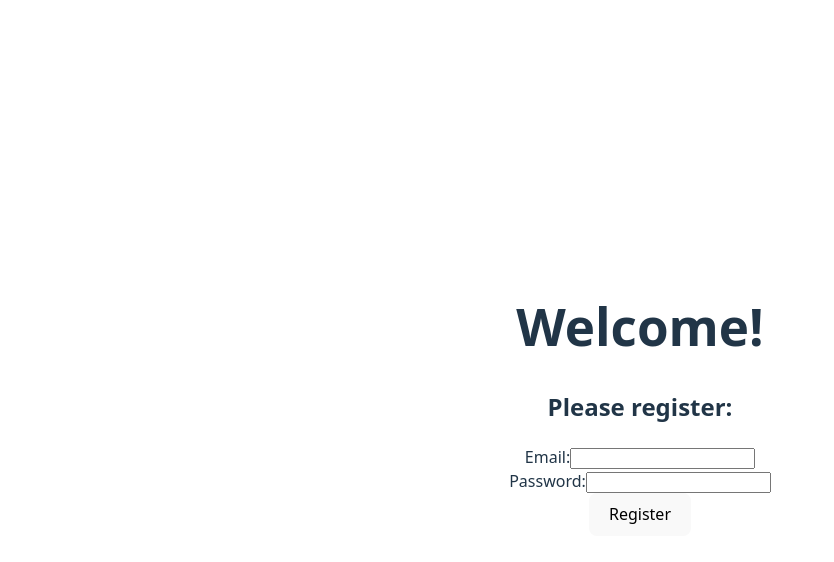
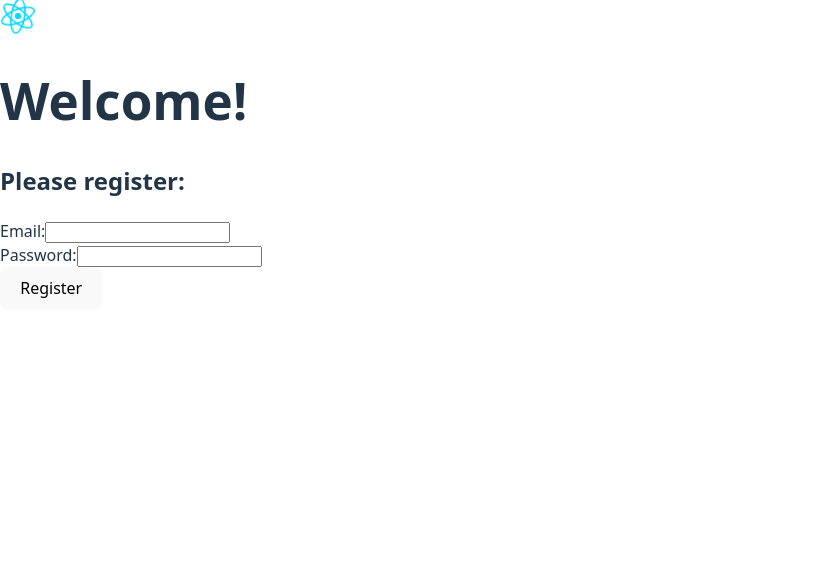
Before and after one commit to mshchygol/react-redux-ts-test, a React (Vite) app: page /register in a window 1280 px wide. Shown: the top 562 px of the page, without its empty margins (0-834 px from the left). Built offline with nearby package versions, Linux system fonts and the light colour scheme.

Commit message:
added header

```diff
--- a/package.json
+++ b/package.json
@@ -11,6 +11,7 @@
   },
   "dependencies": {
     "@reduxjs/toolkit": "^2.8.2",
+    "lucide-react": "^0.542.0",
     "react": "^19.1.1",
     "react-dom": "^19.1.1",
     "react-redux": "^9.2.0",
--- /dev/null
+++ b/src/components/Header.css
@@ -0,0 +1,25 @@
+header {
+    position: sticky;
+    top: 0;
+    display: flex;
+    justify-content: space-between;
+    padding: 20px;
+    border-bottom: 1px solid gray;
+    background-color: white;
+    box-shadow: 0 0 6px 3px rgba(0, 0, 0, 0.3);
+}
+
+.logo {
+    height: 2em;
+    padding: 0;
+}
+
+.logout-icon {
+    cursor: pointer;
+    margin-left: 20px;
+    transition: all .2s ease;
+}
+
+.logout-icon:hover {
+    color: aqua;
+}
--- /dev/null
+++ b/src/components/Header.tsx
@@ -0,0 +1,27 @@
+import { LogOut, User } from 'lucide-react';
+import reactLogo from '../assets/react.svg'
+import './Header.css'
+import { useNavigate } from 'react-router';
+
+function Header() {
+    const navigate = useNavigate()
+
+    function logoutUser() {
+        localStorage.removeItem('user')
+        navigate('/register')
+    }
+
+    return (
+        <header>
+            <div>
+                <img src={reactLogo} className="logo react" alt="React logo" />
+            </div>
+            <div>
+                <User size={30}></User>
+                <LogOut size={30} onClick={logoutUser} className='logout-icon'></LogOut>
+            </div>
+        </header>
+    )
+}
+
+export default Header;
--- a/src/index.css
+++ b/src/index.css
@@ -25,10 +25,6 @@ a:hover {
 
 body {
     margin: 0;
-    display: flex;
-    place-items: center;
-    min-width: 320px;
-    min-height: 100vh;
 }
 
 h1 {
@@ -57,6 +53,22 @@ button:focus-visible {
     outline: 4px auto -webkit-focus-ring-color;
 }
 
+@keyframes logo-spin {
+    from {
+        transform: rotate(0deg);
+    }
+
+    to {
+        transform: rotate(360deg);
+    }
+}
+
+@media (prefers-reduced-motion: no-preference) {
+    .logo {
+        animation: logo-spin infinite 20s linear;
+    }
+}
+
 @media (prefers-color-scheme: light) {
     :root {
         color: #213547;
--- a/src/pages/Main.css
+++ b/src/pages/Main.css
@@ -1,37 +1,3 @@
-#root {
-    max-width: 1280px;
-    margin: 0 auto;
-    padding: 2rem;
-    text-align: center;
-}
-
-.logo {
-    height: 6em;
-    padding: 1.5em;
-    will-change: filter;
-    transition: filter 300ms;
-}
-
-.logo.react:hover {
-    filter: drop-shadow(0 0 2em #61dafbaa);
-}
-
-@keyframes logo-spin {
-    from {
-        transform: rotate(0deg);
-    }
-
-    to {
-        transform: rotate(360deg);
-    }
-}
-
-@media (prefers-reduced-motion: no-preference) {
-    .logo {
-        animation: logo-spin infinite 20s linear;
-    }
-}
-
 .card {
     padding: 2em;
 }
--- a/src/pages/Main.tsx
+++ b/src/pages/Main.tsx
@@ -1,29 +1,11 @@
-import { useState } from 'react'
-import reactLogo from '../assets/react.svg'
+import Header from '../components/Header'
 import './Main.css'
 
 function Main() {
-    const [count, setCount] = useState(0)
 
     return (
         <>
-            <div>
-                <a href="https://react.dev" target="_blank">
-                    <img src={reactLogo} className="logo react" alt="React logo" />
-                </a>
-            </div>
-            <h1>Vite + React</h1>
-            <div className="card">
-                <button onClick={() => setCount((count) => count + 1)}>
-                    count is {count}
-                </button>
-                <p>
-                    Edit <code>src/App.tsx</code> and save to test HMR
-                </p>
-            </div>
-            <p className="read-the-docs">
-                Click on the Vite and React logos to learn more
-            </p>
+            <Header></Header>
         </>
     )
 }
--- /dev/null
+++ b/src/pages/Registration.css
@@ -0,0 +1,10 @@
+.logo {
+    height: 6em;
+    padding: 1.5em;
+    will-change: filter;
+    transition: filter 300ms;
+}
+
+.logo.react:hover {
+    filter: drop-shadow(0 0 2em #61dafbaa);
+}
--- a/src/pages/Registration.tsx
+++ b/src/pages/Registration.tsx
@@ -1,5 +1,7 @@
-import { useState } from "react";
-import { useNavigate } from "react-router";
+import { useState } from "react"
+import { useNavigate } from "react-router"
+import reactLogo from '../assets/react.svg'
+import './Registration.css'
 
 interface ValidationErorrs {
     email: string,
@@ -55,6 +57,11 @@ function Registration() {
 
     return (
         <>
+            <div>
+                <a href="https://react.dev" target="_blank">
+                    <img src={reactLogo} className="logo react" alt="React logo" />
+                </a>
+            </div>
             <h1>Welcome!</h1>
             <h2>Please register:</h2>
             <form onSubmit={handleSubmit}>
```
Also changed, not shown: 1 other file (tests, documents, lock files or other folders).
